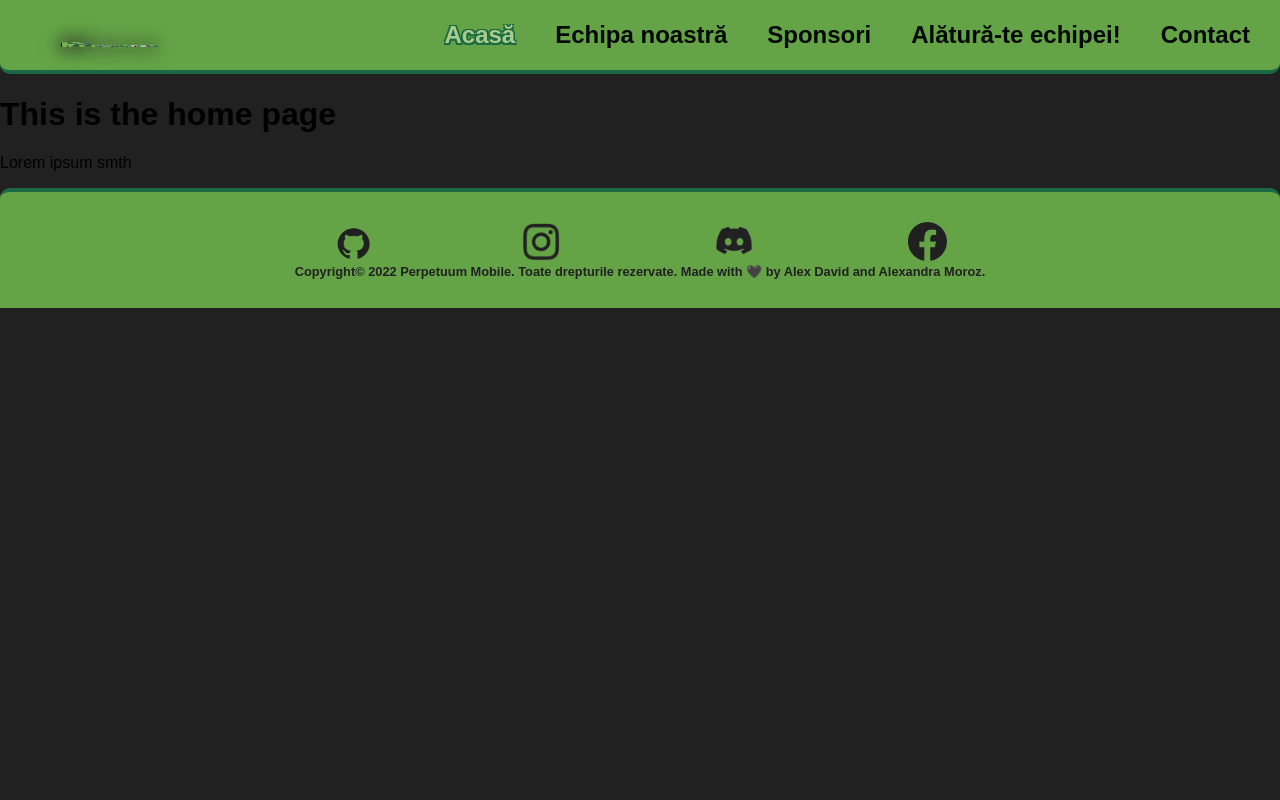
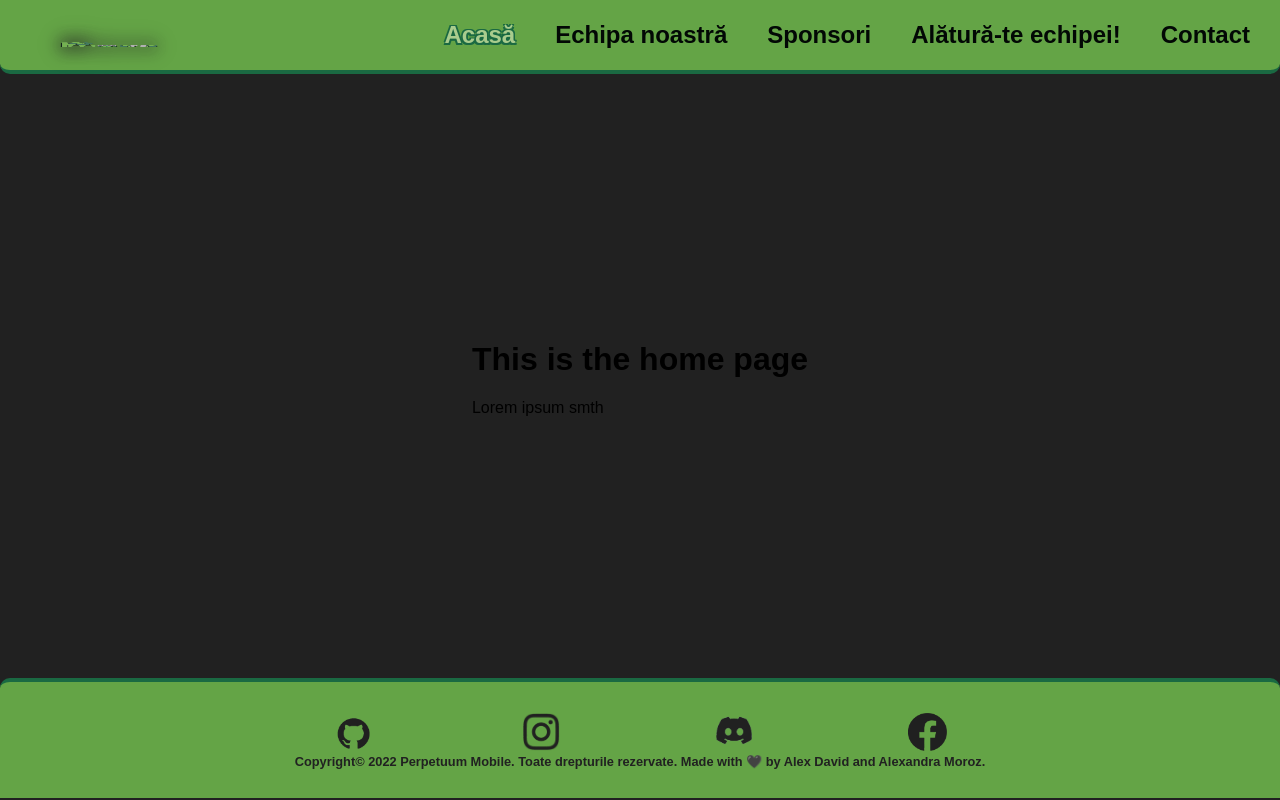
Before and after one commit to Perpetuum-Mobile-RO065/Perpetuum-Mobile-RO065.github.io, a React (Create React App) app: page / in a window 1280 px wide. Built offline with nearby package versions, Linux system fonts and the light colour scheme; a web font is replaced by a local one.

Commit message:
Refactored to include div.main-body in Layout.js and standardize .main-body min height across all pages to avoid layout issues

```diff
--- a/src/components/form/contact/ContactForm.css
+++ b/src/components/form/contact/ContactForm.css
@@ -17,7 +17,7 @@
 
 .contact-form-template {
     width: 60%;
-    margin: 4rem auto;
+    margin: 0 auto;
     vertical-align: center;
     background: rgba(100, 164, 70, 0.75);
     border-radius: 10px;
@@ -106,7 +106,7 @@
     opacity: 1; /* Firefox */
 }
 
-.contact-input-box:-ms-input-placeholder{
+.contact-input-box:-ms-input-placeholder {
     color: rgba(26, 105, 66, 0.9);
 }
 
--- a/src/components/form/contact/ContactForm.js
+++ b/src/components/form/contact/ContactForm.js
@@ -40,11 +40,12 @@ export default function ContactForm() {
                     <div className="contact-email_section">
                         <img alt="" className="contact-location_icon"
                              src="/icons/form-icon-location.png"/>
-                        <p className="contact-email_text contact-margin-5px">Strada Mihai Eminescu 5, Satu Mare 440014, SM,
+                        <p className="contact-email_text contact-margin-5px">Strada Mihai Eminescu 5, Satu Mare 440014,
+                            SM,
                             România</p>
                     </div>
                     <div className="contact-email_section">
-                        <img alt="" className="email_icon"
+                        <img alt="" className="contact-email_icon"
                              src="/icons/form-icon-email.png"/>
                         <p className="contact-margin-5px">perpetuum.mobile@eminescusm.ro</p>
                     </div>
@@ -67,13 +68,15 @@ export default function ContactForm() {
                             <TextInput label="Titlu" name="title" type="text" placeholder="Titlul mesajului"
                                        labelClass="contact-input-label" inputClass="contact-input-box"/>
                             <TextArea label="Mesaj" name="message" type="text"
-                                      placeholder="Bună ziua! Vă contactez în legătură cu..." labelClass="contact-input-label"
-                                      inputClass="contact-input-box message"/>
+                                      placeholder="Bună ziua! Vă contactez în legătură cu..."
+                                      labelClass="contact-input-label"
+                                      inputClass="contact-input-box contact-message"/>
                         </div>
                         <div className="contact-send">
                             <ReCAPTCHA sitekey={process.env.REACT_APP_RECAPTCHA_SITE_KEY}
                                        onChange={handleCaptchaChange}/>
-                            <button type="submit" disabled={(isSubmitting || !captcha)} className="contact-submit">Trimite
+                            <button type="submit" disabled={(isSubmitting || !captcha)}
+                                    className="contact-submit">Trimite
                             </button>
                         </div>
                     </Form>}
--- a/src/components/home/UnknownPage.css
+++ b/src/components/home/UnknownPage.css
@@ -10,10 +10,3 @@
     height: available;
     position: relative;
 }
-
-.unknown-page {
-    min-height: 75.5vh;
-    display: flex;
-    align-items: center;
-    justify-content: center;
-}
--- a/src/components/home/UnknownPage.js
+++ b/src/components/home/UnknownPage.js
@@ -3,12 +3,10 @@ import './UnknownPage.css';
 
 export default function UnknownPage() {
     return (
-        <div className="unknown-page">
-            <div className="announcement">
-                <h1>404 Page not found</h1>
-                <h2>OOPS!</h2>
-                <h2>Ne pare rău, dar nu am putut găsi pagina pe care o căutai.</h2>
-            </div>
+        <div className="announcement">
+            <h1>404 Page not found</h1>
+            <h2>OOPS!</h2>
+            <h2>Ne pare rău, dar nu am putut găsi pagina pe care o căutai.</h2>
         </div>
     );
 }
--- a/src/components/layout/Layout.css
+++ b/src/components/layout/Layout.css
@@ -124,3 +124,11 @@
     margin: 0 75px 0 75px;
     color: transparent;
 }
+
+.main-body {
+    min-height: 59.5vh;
+    margin: 8vh 0;
+    display: flex;
+    align-items: center;
+    justify-content: center;
+}
--- a/src/components/layout/Layout.js
+++ b/src/components/layout/Layout.js
@@ -27,23 +27,29 @@ export default function Layout() {
                              style={({isActive}) => isActive ? activeStyle : undefined}>Contact</NavLink>
                 </div>
             </nav>
-            <Outlet/>
+            <div className="main-body">
+                <Outlet/>
+            </div>
             <footer className="footer">
                 <div className="social--links">
-                    <a href="https://github.com/Perpetuum-Mobile-RO065" target="_blank" className="social--link" rel="noreferrer">
+                    <a href="https://github.com/Perpetuum-Mobile-RO065" target="_blank" className="social--link"
+                       rel="noreferrer">
                         <img className="git--icon icon" src="/icons/github-logo.png" alt="Github social link"/>
                     </a>
-                    <a href="https://www.instagram.com/perpetuummobileftc/" target="_blank" className="social--link" rel="noreferrer">
+                    <a href="https://www.instagram.com/perpetuummobileftc/" target="_blank" className="social--link"
+                       rel="noreferrer">
                         <img className="insta--icon icon" src="/icons/instagram-logo.png" alt="Instagram social link"/>
                     </a>
                     <a href="https://discord.gg/8CPhWQCHhY" target="_blank" className="social--link" rel="noreferrer">
                         <img className="dis--icon icon" src="/icons/discord-logo.png" alt="Discord social link"/>
                     </a>
-                    <a href="https://www.facebook.com/perpetuummobilefirsttech/" target="_blank" className="social--link" rel="noreferrer">
+                    <a href="https://www.facebook.com/perpetuummobilefirsttech/" target="_blank"
+                       className="social--link" rel="noreferrer">
                         <img className="fb--icon icon" src="/icons/facebook-logo.png" alt="Facebook social link"/>
                     </a>
                 </div>
-                <p className="copyright">Copyright&copy; 2022 Perpetuum Mobile. Toate drepturile rezervate. Made with 🖤 by
+                <p className="copyright">Copyright&copy; 2022 Perpetuum Mobile. Toate drepturile rezervate. Made with 🖤
+                    by
                     Alex David and
                     Alexandra Moroz.</p>
             </footer>
```
